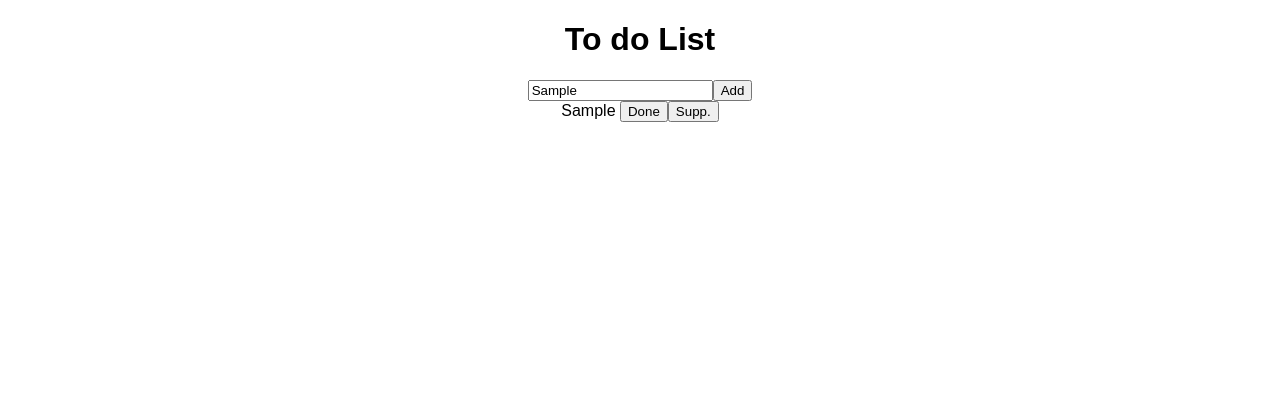
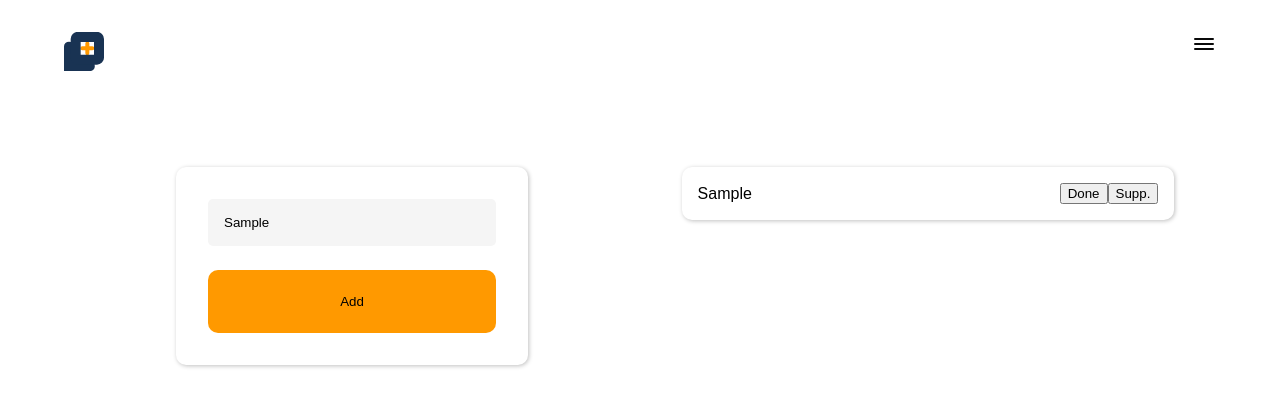
Before and after one commit to tmiia/react-todolist, a React (Create React App) app: page / in a window 1280 px wide. Both pictures are taken after typing "Sample" into the empty fields and a click on the button "Add". Shown: the top 406 px of the page. Built offline with nearby package versions, Linux system fonts and the light colour scheme.

Commit message:
style : all page

```diff
--- a/src/App.css
+++ b/src/App.css
@@ -1,43 +1,70 @@
-.App {
-  text-align: center;
+body{
+  margin: 0;
+  padding: 0;
   font-family: Arial, Helvetica, sans-serif;
 }
 
-.App-logo {
-  height: 40vmin;
-  pointer-events: none;
+header {
+  display: flex;
+  justify-content: space-between;
+  padding: 2rem 4rem;
+}
+main{
+  display: flex;
+  padding: 4rem;
+  min-height: fit-content;
+}
+.addTask{
+  display: flex;
+  align-items: flex-start;
+  justify-content: center;
+  flex: 1;
 }
 
-@media (prefers-reduced-motion: no-preference) {
-  .App-logo {
-    animation: App-logo-spin infinite 20s linear;
-  }
+.addTask .taskForm{
+  display: flex;
+  flex-direction: column;
+  padding: 2rem;
+  border-radius: 10px;
+  width: 50%;
+  background: #FFFFFF;
+  box-shadow: 1px 1px 4px rgba(0, 0, 0, 0.25);
 }
-
-.App-header {
-  background-color: #282c34;
-  min-height: 100vh;
+.addTask .taskForm input{
+  margin-bottom: 1.5rem;
+  padding: 1rem;
+  border: none;
+  border-radius: 5px;
+  background-color: #F5F5F5;
+}
+.addTask .taskForm button{
+  padding: 1.5rem;
+  background: #FF9900;
+  border: none;
+  border-radius: 10px;
+}
+.list{
   display: flex;
   flex-direction: column;
   align-items: center;
-  justify-content: center;
-  font-size: calc(10px + 2vmin);
-  color: white;
+  justify-content: flex-start;
+  flex: 1;
 }
+.task{
+  display: flex;
+  align-items: center;
+  justify-content: space-between;
+  margin-bottom: 1rem;
+  min-width: 80%;
+  max-width: 80%;
+  padding: 1rem;
+  border-radius: 10px;
+  background: #FFFFFF;
+  box-shadow: 1px 1px 4px rgba(0, 0, 0, 0.25);
 
-.App-link {
-  color: #61dafb;
+  transition: .3s ease-in-out;
 }
-
-@keyframes App-logo-spin {
-  from {
-    transform: rotate(0deg);
-  }
-  to {
-    transform: rotate(360deg);
-  }
+.task.ischecked{
+  background-color: #d5dadf;
+  color: #9d9d9d;
 }
-
-.task.ischecked{
-  background-color: green;
-}
--- a/src/App.js
+++ b/src/App.js
@@ -41,12 +41,20 @@ function App() {
 
   return (
     <div className='App'>
-      <h1>To do List</h1>
-
+      <header>
+        <img src='/logo.svg' alt='logo' />
+        <div className='menu mobile'>
+          <a href='#'><img src='/icons/menu.svg' alt='menu burger' /></a>
+        </div>
+      </header>
+      <main>
         <div className='addTask'>
+          <div className='taskForm'>
             <input type="text" name="task" id="task" onChange={handleChange} />
             <button onClick={addTask}>Add</button>
           </div>
+        </div>
+
         <div className='list'>
           {todolist.map((task)=>{
             return(
@@ -54,6 +62,7 @@ function App() {
             );
           })}
         </div>
+      </main>
     </div>
   );
 }
--- a/src/Task.js
+++ b/src/Task.js
@@ -2,8 +2,10 @@ export const Task = (props) =>{
   return(
   <div className={props.isCheck ? "task ischecked" : "task"} >
     <span> {props.taskName} </span>
-    <button onClick={()=>{props.updateTask(props.id)}}>Done</button>
-    <button onClick={()=>{props.deleteTask(props.id)}}>Supp.</button>
+    <div className="action">
+      <button onClick={()=>{props.updateTask(props.id)}}>Done</button>
+      <button onClick={()=>{props.deleteTask(props.id)}}>Supp.</button>
+    </div>
   </div>
   );
 }
```
Also changed, not shown: public/icons/menu.svg (added), public/logo.svg (added). Lines whose indentation alone changed are shown as unchanged.
